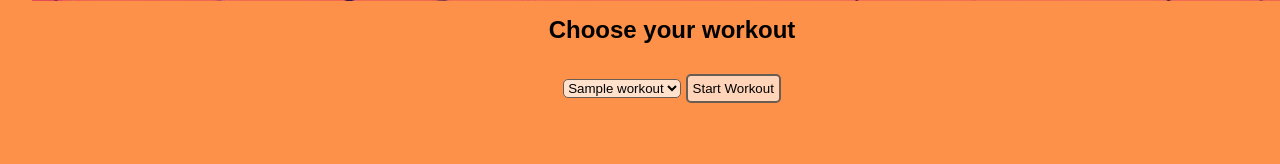
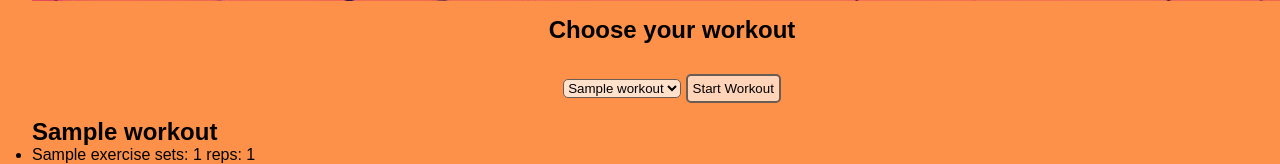
Before and after one commit to frasey/workout, a Flask app: template templates/index.jinja in a window 1280 px wide; the page is wider, and only the part inside the window is pictured. Shown: the part 846-1010 px from the top of that part. Before the commit the page ends 949 px from the top of that part, so only its background shows below. Run offline with Flask 3, Linux system fonts and the light colour scheme; the template is opened without the code that fills it: values that come from a table or form of the project are taken from there, others are empty; tables that the repository leaves empty hold one stand-in row (values such as "Sample post"); some libraries are stand-ins or nearby versions.

Commit message:
functionality added on homepage to show exercise by selecting from dropdown

```diff
--- a/templates/index.jinja
+++ b/templates/index.jinja
@@ -19,13 +19,13 @@
         </div>
     </section>
 
-    {# <section>
-    <h2>{{workout.name}}</h2>
-    <ul>
-        {% for exercise in exercises %}
-            <li>{{ exercise.name }}</li>
-        {% endfor %}
-    </ul>
-    </section> #}
+    <section class="container">
+        <h2>{{workout.name}}</h2>
+        <ul>
+            {% for exercise in workout.exercises %}
+                <li>{{ exercise.name }} sets: {{ exercise.sets}} reps: {{exercise.reps}}</li>
+            {% endfor %}
+        </ul>
+    </section>
 
 {% endblock content %}
```
Also changed, not shown: controllers/workout_controller.py (+16 -31 lines).
